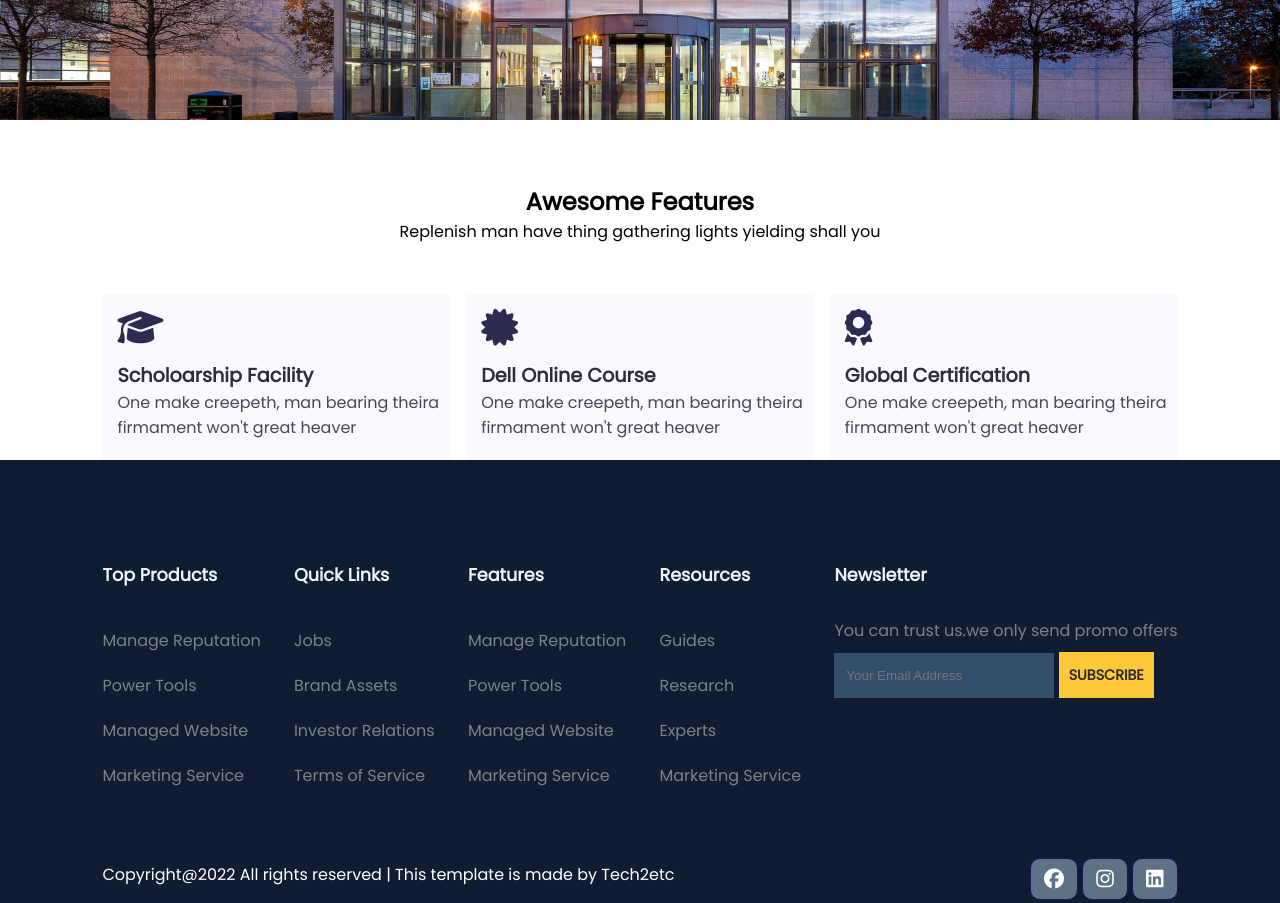
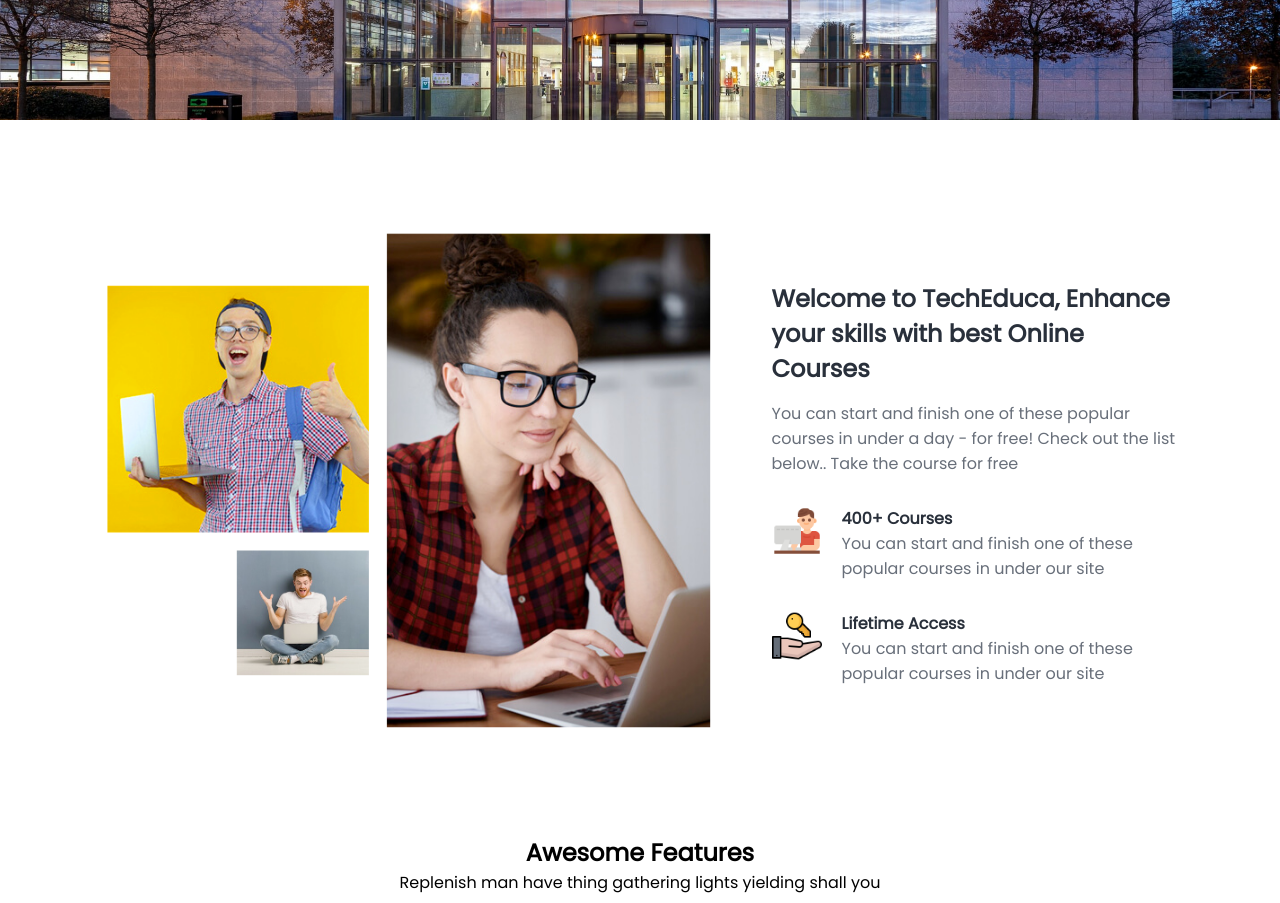
Before and after one commit to mehedihasanmurad/responsive-project, a plain HTML site: page about.html in a window 1280 px wide. Shown: the part 360-1263 px from the top of the page. Drawn offline with nearby package versions, Linux system fonts and the light colour scheme.

Commit message:
course and image section added

```diff
--- a/about.html
+++ b/about.html
@@ -38,7 +38,32 @@
 
 
 
+ <!-- Course section or image -->
+ <section id="about-container">
+    <div class="about-img">
+        <img src="images/a.png" alt="">
+    </div>
 
+
+    <div class="about-text">
+        <h2>Welcome to TechEduca, Enhance your skills with best Online Courses</h2>
+        <p>You can start and finish one of these popular courses in under a day - for free! Check out the list below.. Take the course for free</p>
+        <div class="about-fe">
+            <img src="images/fe1.png" alt="">
+            <div class="fe-text">
+                <h5>400+ Courses</h5>
+                <p>You can start and finish one of these popular courses in under our site</p>
+            </div>
+        </div>
+        <div class="about-fe">
+            <img src="images/fe2.png" alt="">
+            <div class="fe-text">
+                <h5>Lifetime Access</h5>
+                <p>You can start and finish one of these popular courses in under our site</p>
+            </div>
+        </div>
+    </div>
+</section>
 
 
 <!-- Features -->
```
